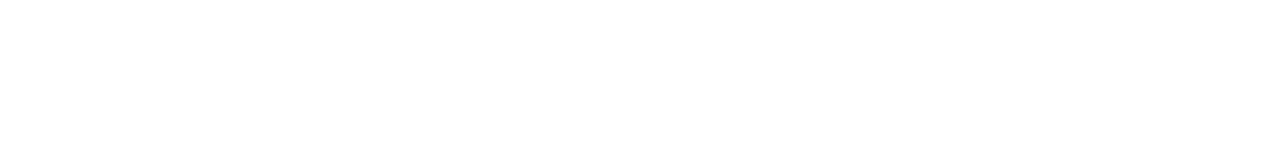
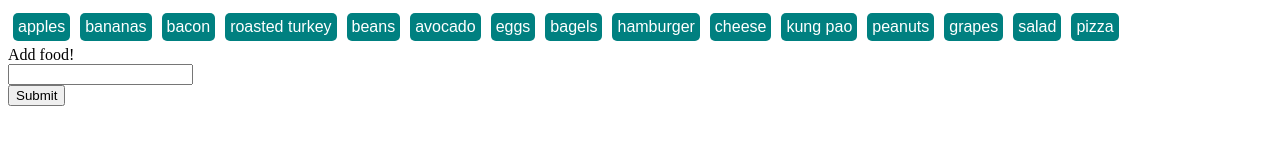
Before and after one commit to bbricher/food-gifs, a plain HTML site: page index.html in a window 1280 px wide. Drawn offline with nearby package versions, Linux system fonts and the light colour scheme.

Commit message:
created function for creating buttons, and add some css

```diff
--- a/css/style.css
+++ b/css/style.css
@@ -0,0 +1,9 @@
+button {
+    margin: 5px;
+    padding: 5px;
+    border-radius: 5px;
+    background-color: teal;
+    border: 0;
+    color: white;
+    font-size: 16px;
+}
--- a/index.html
+++ b/index.html
@@ -4,16 +4,31 @@
     <meta charset="UTF-8">
     <meta name="viewport" content="width=device-width, initial-scale=1.0">
     <meta http-equiv="X-UA-Compatible" content="ie=edge">
-    <title>Document</title>
+    <link rel = "stylesheet" type = "text/css" href = "css/style.css"/>
+    <title>Food Gifs!</title>
 </head>
 <body>
+   <div class="container">
+        <div id="buttonDisplay">
 
+        </div>
+        <div>
+            <div id="gifDisplay">
 
+            </div>
+            <div id="searchDisplay">
+                <form id="food-form">
+                    <label for="food-input">Add food!</label><br>
+                    <input type="text" id="food-input"><br>
+                    <input id="add-food" type="submit" value="Submit">
+                </form>
+            </div>
 
+        </div>
+    </div>
 
-
-
-
+<script src="https://cdnjs.cloudflare.com/ajax/libs/jquery/3.2.1/jquery.min.js"></script>
+<script src="javascript/app.js"></script>
 
 </body>
 </html>
--- a/javascript/app.js
+++ b/javascript/app.js
@@ -0,0 +1,31 @@
+// create variables
+var foods = ["apples", "bananas", "bacon", "roasted turkey", "beans", "avocado", "eggs", "bagels", "hamburger", "cheese", "kung pao", "peanuts", "grapes", "salad", "pizza"]
+
+// create a function for displaying gifs
+$("#button").on("click", function() {
+
+
+
+
+})
+// create a function for rendering buttons
+function renderButton () {
+    $("#buttonDisplay").empty();
+    for (var i = 0; i < foods.length; i++) {
+        var button = $("<button>");
+        button.addClass("food");
+        button.attr("data-name", foods[i]);
+        button.text(foods[i]);
+        $("#buttonDisplay").append(button);
+    }
+}
+// create an event listener for adding button
+$("#add-food").on("click", function(event) {
+    event.preventDefault();
+    var food = $("#food-input").val().trim();
+    foods.push(food);
+    renderButton();
+});
+// create an event listener for rendering gif
+// call renderButtons
+renderButton();
```
